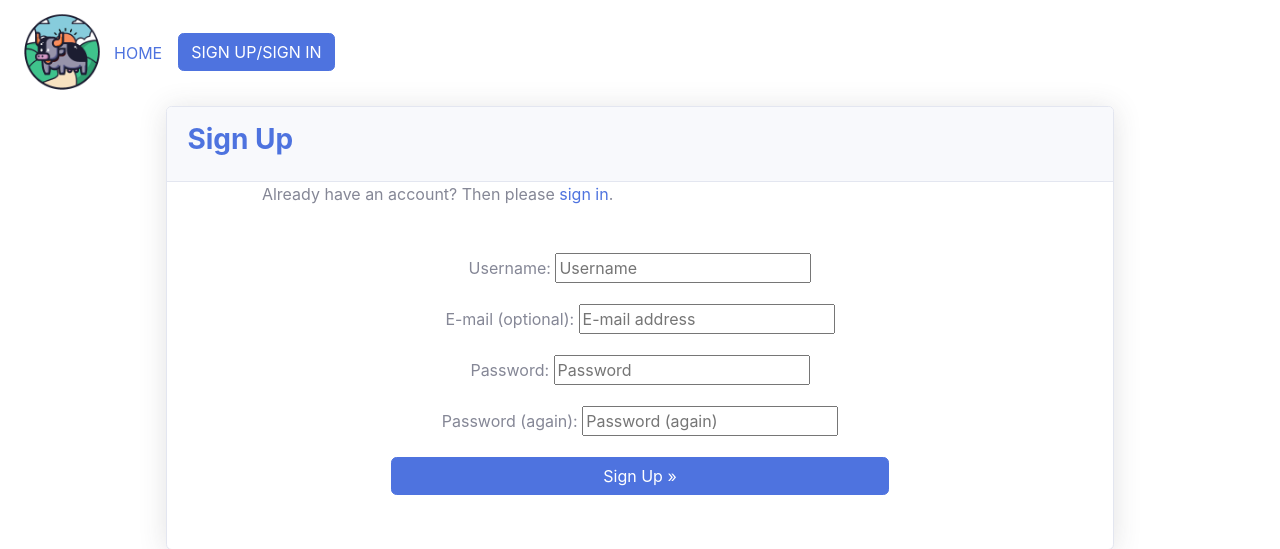
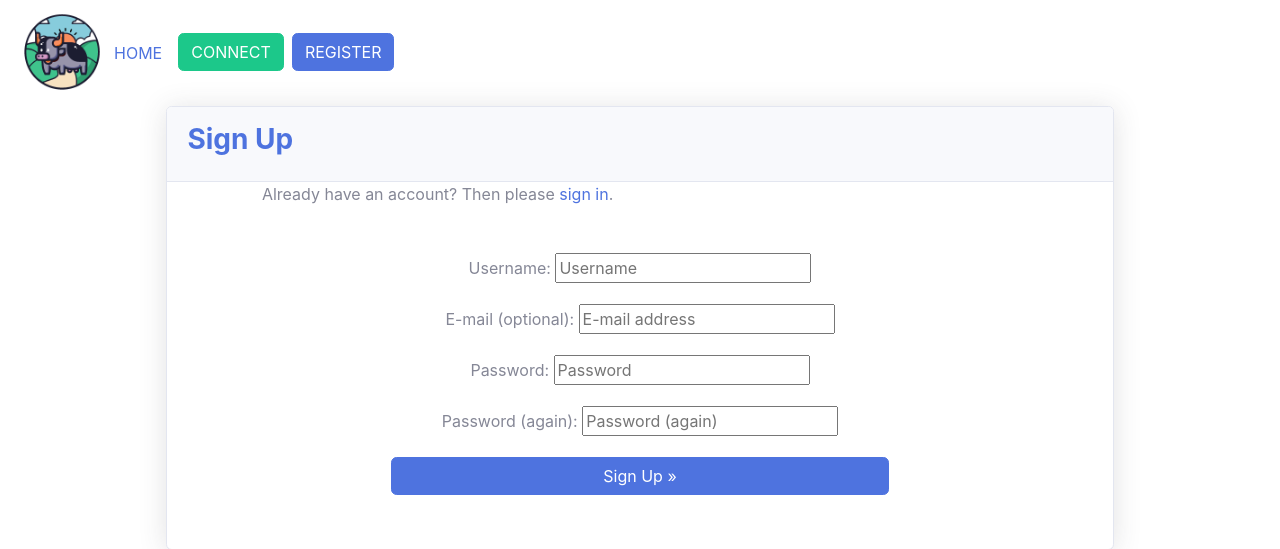
Before and after one commit to Code-Institute-Submissions/artontray-PROJECT4, a Django app: page /accounts/signup/ in a window 1280 px wide. Shown: the top 549 px of the page. Run offline with Django 3.2, Linux system fonts and the light colour scheme; some libraries are stand-ins or nearby versions.

Commit message:
Edited the nav bar menu with different options according session open or not

```diff
--- a/templates/base.html
+++ b/templates/base.html
@@ -37,15 +37,21 @@
                     <li class="nav-item mr-2"><a class="nav-link" href="#">Checklist</a></li>
                     {% endif %}
 
+
+                    {% if user.is_authenticated %}
                     <li class="nav-item mr-2">
-                        {% if user.is_authenticated %}
                         <a class="btn btn-primary btn-user btn-block" href="{% url 'account_logout' %}">Logout</a>
-                        {% else %}
-                        <a class="btn btn-primary btn-user btn-block" href="{% url 'account_login' %}">Sign up/Sign
-                            In</a>
-                        {% endif %}
+                    </li>
+                    {% else %}
+                    <li class="nav-item mr-2">
+                        <a class="btn btn-success btn-user btn-block" href="{% url 'account_login' %}">Connect</a>
+                    </li>
+                    <li class="nav-item mr-2">
+                        <a class="btn btn-primary btn-user btn-block" href="{% url 'account_signup' %}">Register</a>
+                    </li>
+                    {% endif %}
 
-                    </li>
+
 
                 </ul>
             </div>
@@ -65,11 +71,16 @@
         <div class="row">
             <div class="col-12">
                 <ul class="list-unstyled list-inline align-center">
-                    <li class="list-inline-item"><a href="#" target="_blank"><i class="fa fa-facebook fa-2x"></i></a></li>
-                    <li class="list-inline-item"><a href="#" target="_blank"><i class="fa fa-twitter fa-2x"></i></a></li>
-                    <li class="list-inline-item"><a href="#" target="_blank"><i class="fa fa-instagram fa-2x"></i></a></li>
-                    <li class="list-inline-item"><a href="#" target="_blank"><i class="fa fa-google-plus fa-2x"></i></a></li>
-                    <li class="list-inline-item"><a href="#" target="_blank"><i class="fa fa-envelope fa-2x"></i></a></li>
+                    <li class="list-inline-item"><a href="#" target="_blank"><i class="fa fa-facebook fa-2x"></i></a>
+                    </li>
+                    <li class="list-inline-item"><a href="#" target="_blank"><i class="fa fa-twitter fa-2x"></i></a>
+                    </li>
+                    <li class="list-inline-item"><a href="#" target="_blank"><i class="fa fa-instagram fa-2x"></i></a>
+                    </li>
+                    <li class="list-inline-item"><a href="#" target="_blank"><i class="fa fa-google-plus fa-2x"></i></a>
+                    </li>
+                    <li class="list-inline-item"><a href="#" target="_blank"><i class="fa fa-envelope fa-2x"></i></a>
+                    </li>
                 </ul>
             </div>
         </div>
```
